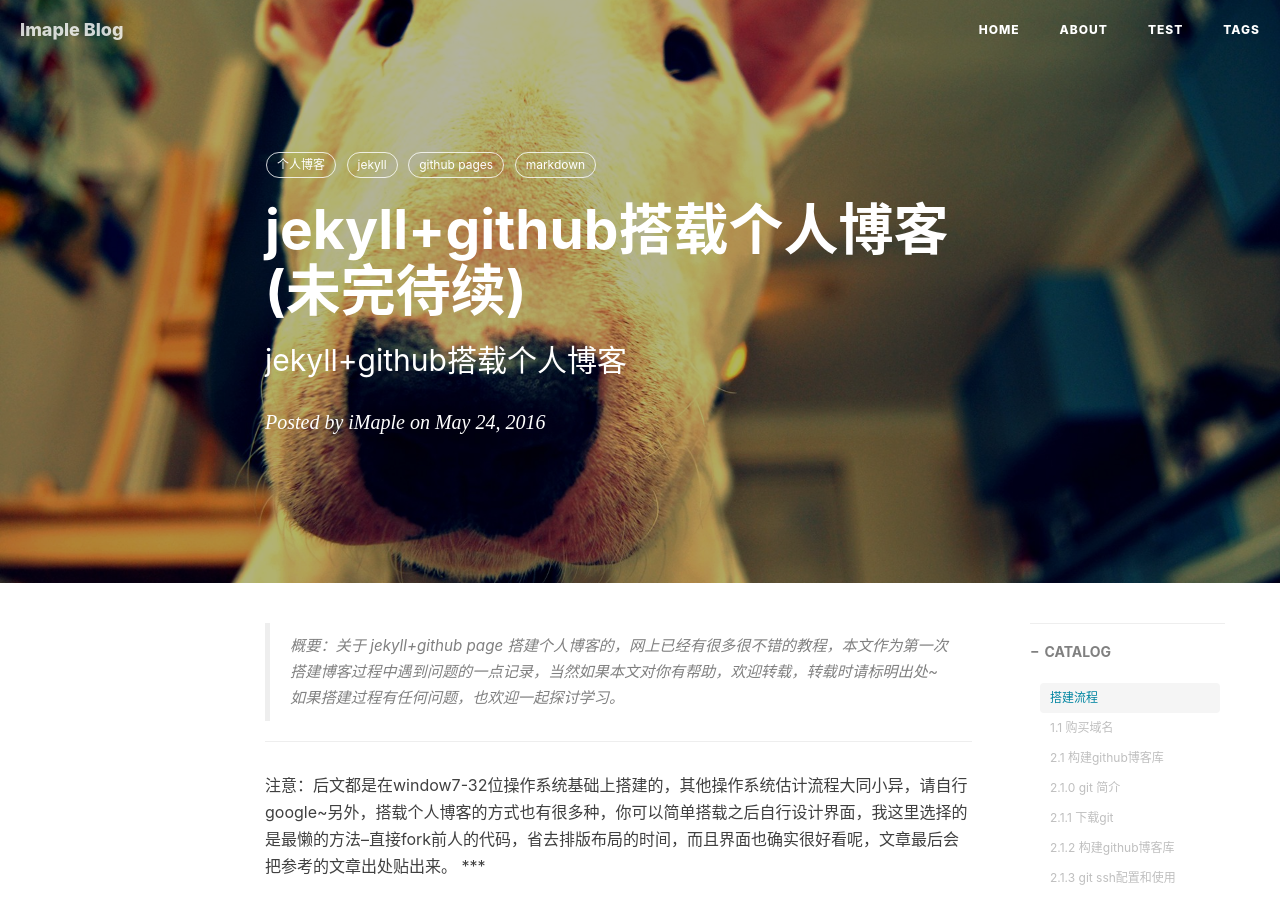
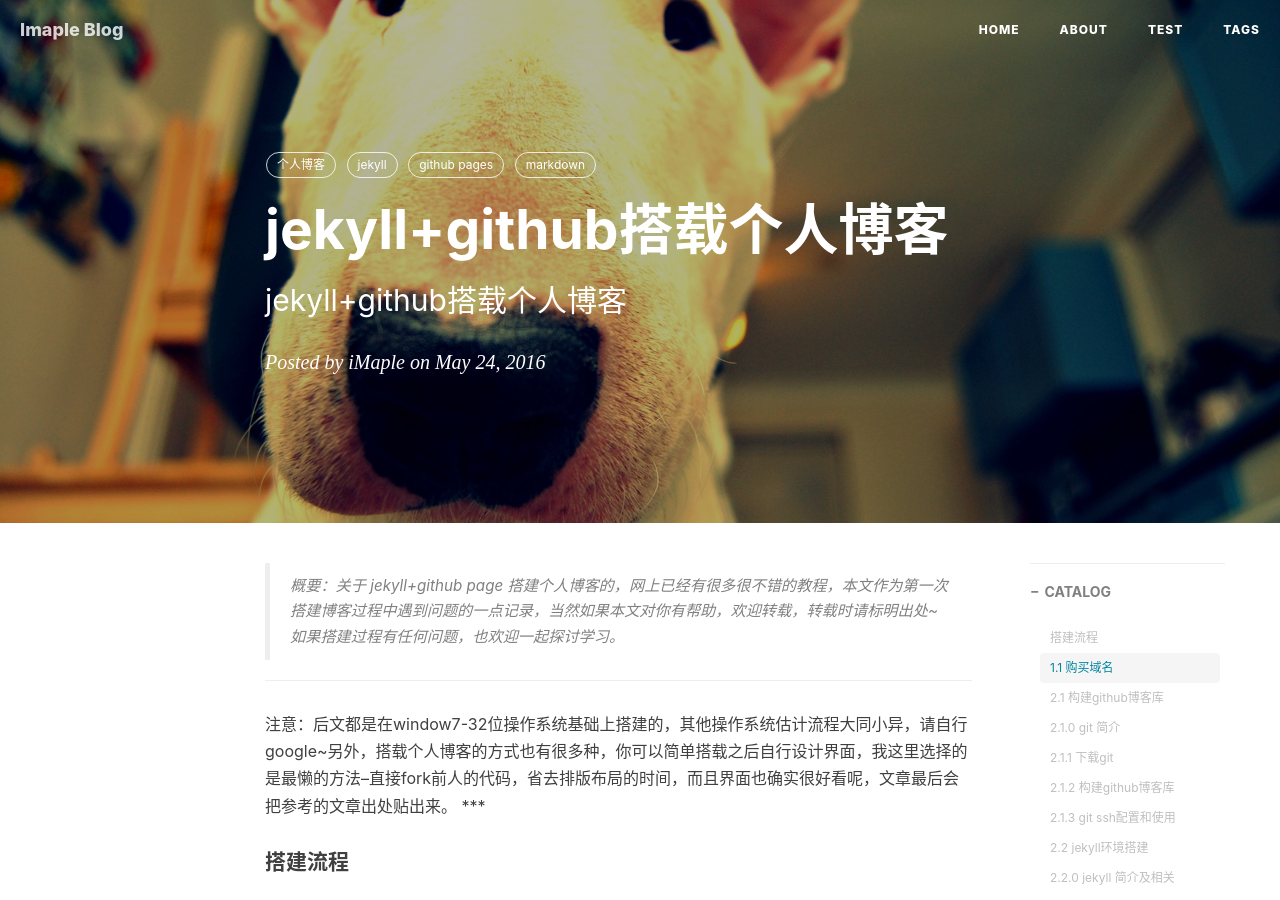
Before and after one commit to WhatAbout/blog, a Jekyll site: the page built from _posts/2016-05-24-blog with Github+Jekyll.markdown, in a window 1280 px wide and 900 px high. Built offline with Jekyll 4.4.1, drawn with Linux system fonts in a browser that asks for light colours; nearby versions of some CDN libraries; comment, search, counter and statistics services are not loaded.

Commit message:
update 2018.01.30

```diff
--- a/_posts/2016-05-24-blog with Github+Jekyll.markdown
+++ b/_posts/2016-05-24-blog with Github+Jekyll.markdown
@@ -1,6 +1,6 @@
 ---
 layout:     post
-title:      "jekyll+github搭载个人博客(未完待续)"
+title:      "jekyll+github搭载个人博客"
 subtitle:   "jekyll+github搭载个人博客"
 date:       2016-05-24 12:00:00
 author:     "iMaple"
```
